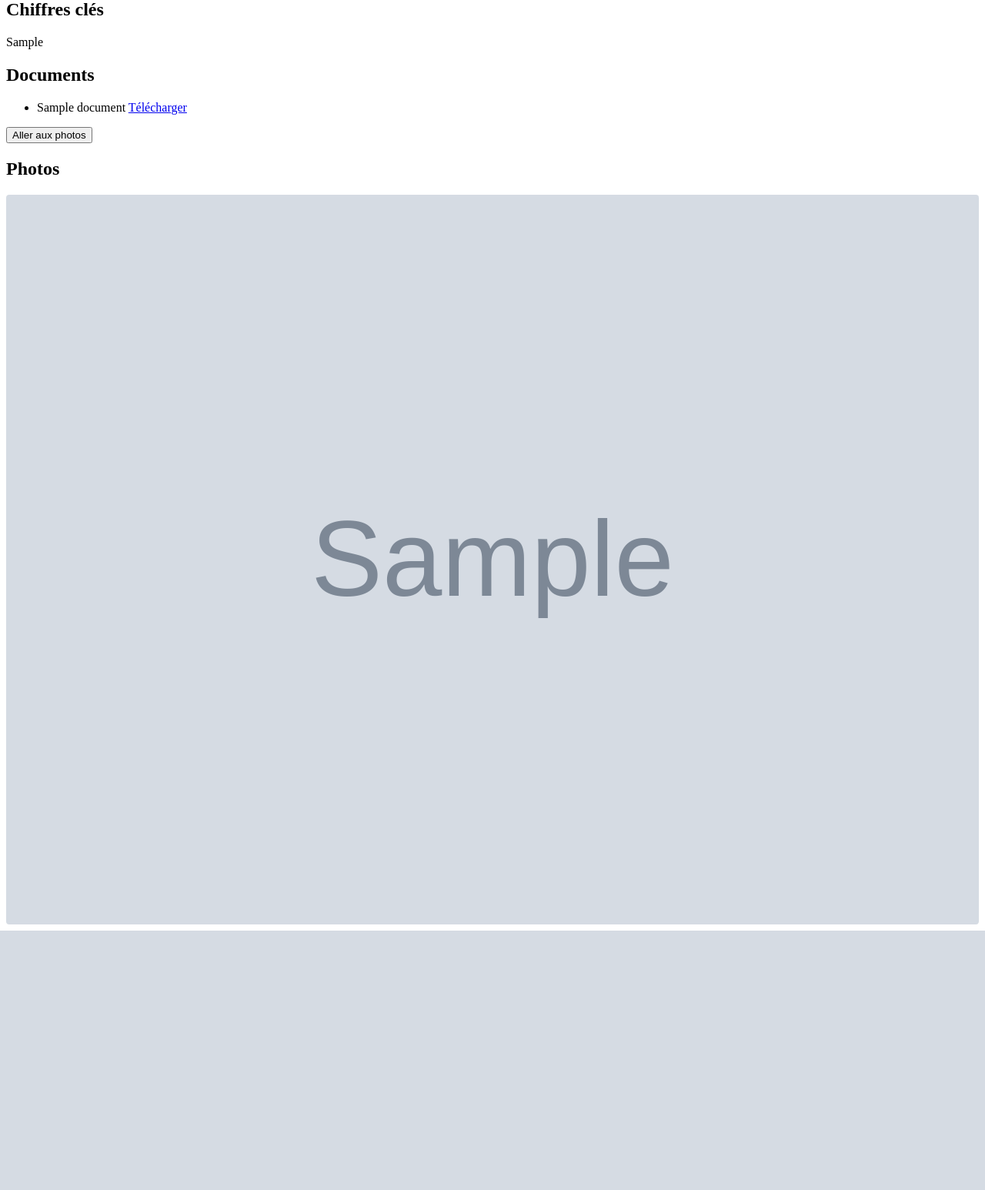
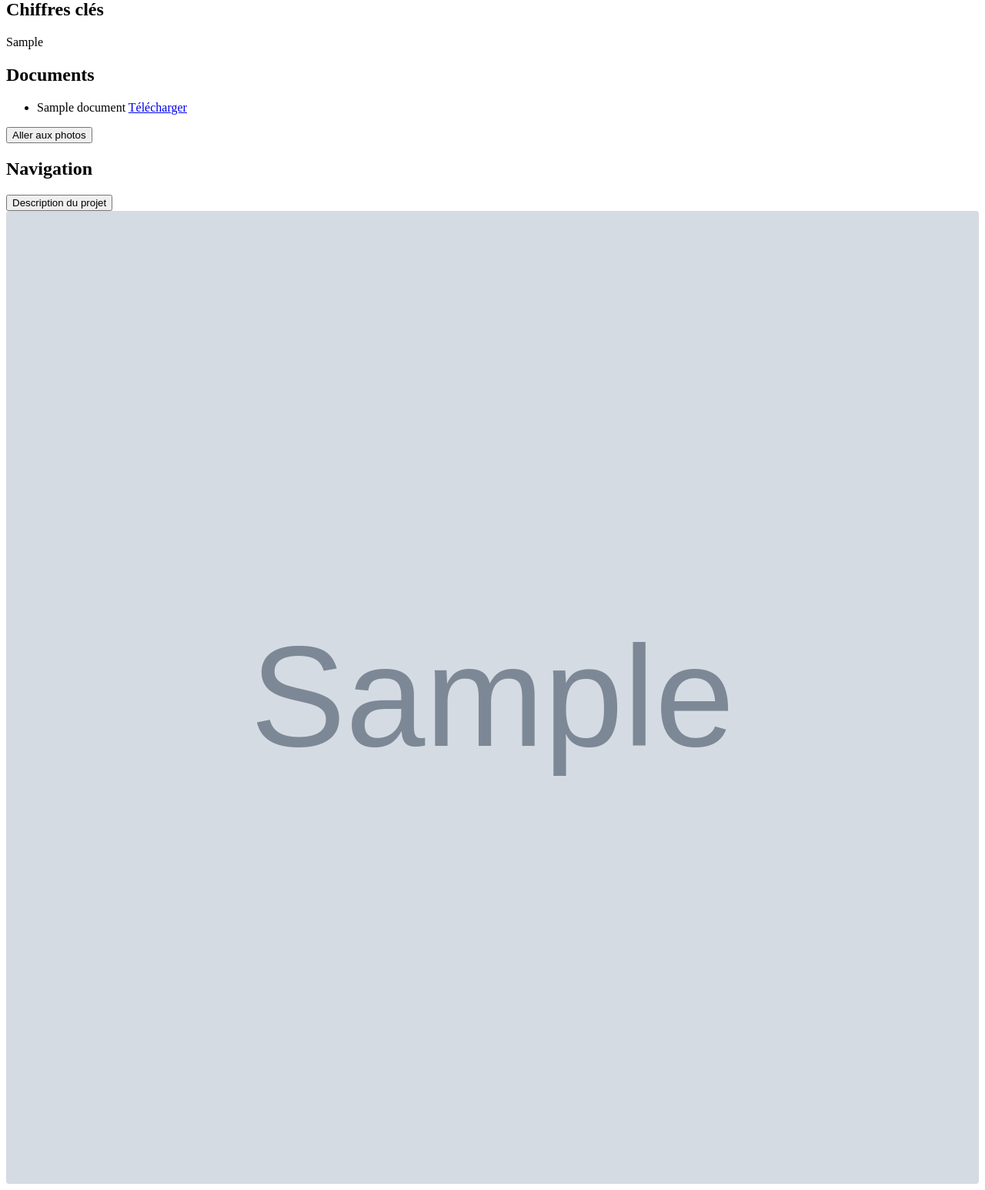
Before and after one commit to betagouv/recoco-plugins-mi-depafi, a Django app: template plugin_mi_depafi/templates/plugin_mi_depafi/realisation_detail.html in a window 1280 px wide. Shown: the part 311-1857 px from the top of the page at 77% size. Before the commit the page ends 1520 px from the top, so only its background shows below. Run offline with Django 3.2, Linux system fonts and the light colour scheme; the template is opened without the code that fills it: most values are stand-ins (such as "Sample title", 1, 10 or a date in 2020); grey boxes marked "Sample" are stand-in pictures.

Commit message:
[feat] add second column with final style

```diff
--- a/plugin_mi_depafi/templates/plugin_mi_depafi/realisation_detail.html
+++ b/plugin_mi_depafi/templates/plugin_mi_depafi/realisation_detail.html
@@ -26,6 +26,8 @@
             </li>
         </ul>
     </div>
+
+    <div class="d-flex">
 
         <div class="realisation-modal__content--column">
 
@@ -76,24 +78,27 @@
 
         </div>
 
+        <div class="realisation-modal__content--column realisation-modal__navigation">
+            <h2 class="realisation-modal__navigation--title fr-mb-2w">Navigation</h2>
+            <button  class="fr-btn fr-btn--sm fr-btn--icon-left fr-icon-eye-line fr-mb-2w w-100 justify-content-center" type="button" onclick="alert('display1')">Description du projet</button>
             <!-- Photos -->
             {% with photos=realisation.photos.all %}
             {% if photos %}
             <section>
-        <h2 class="realisation-modal__content--title">Photos</h2>
-        <div class="fr-grid-row fr-grid-row--gutters">
+                <div>
                     {% for photo in photos %}
-            <div class="fr-col-6">
-                <div style="aspect-ratio: 4/3; overflow: hidden; border-radius: 4px;">
+                    <div class="fr-mb-2w" style="aspect-ratio: 1/1; overflow: hidden; border-radius: 4px;">
                         <img src="{{ photo.image.url }}"
                             alt=""
                             style="width: 100%; height: 100%; object-fit: cover; display: block;">
-                </div>
                     </div>
                     {% endfor %}
                 </div>
             </section>
             {% endif %}
             {% endwith %}
+        </div>
 
     </div>
+
+</div>
```
Also changed, not shown: plugin_mi_depafi/css/fragments/realisation-modal.scss (+14 -0 lines). Lines whose indentation alone changed are shown as unchanged.
